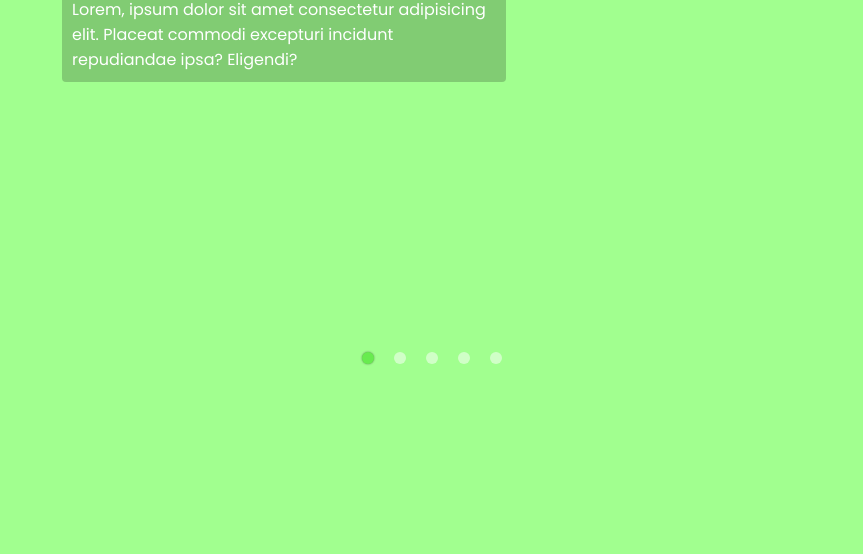
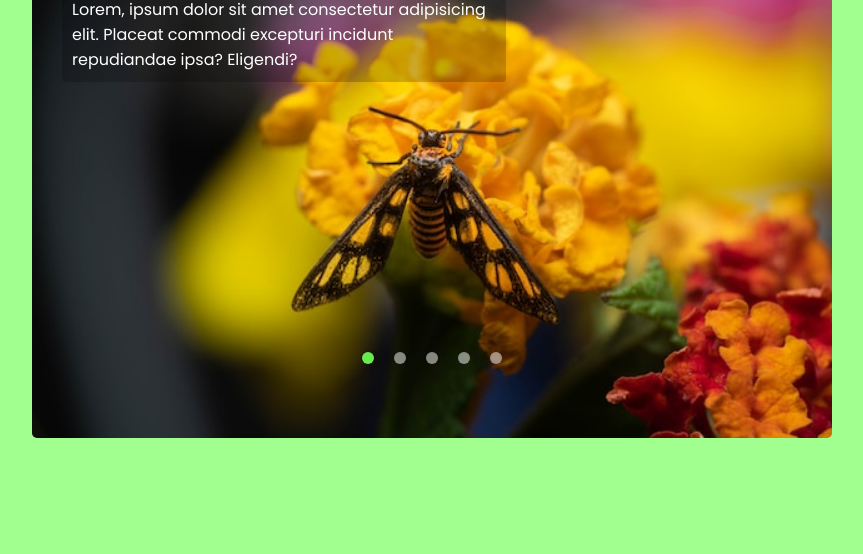
Before and after one commit to olgaemel/slider-autoplay-responsive, a plain HTML site: page index.html in a window 1280 px wide. Shown: the part 246-800 px from the top of the page, without its empty margins (208-1071 px from the left). Drawn offline with Linux system fonts and the light colour scheme; the site is published under a folder, as on GitHub Pages, so addresses that start at the root find nothing.

Commit message:
img changes

```diff
--- a/index.html
+++ b/index.html
@@ -10,7 +10,7 @@
   <body>
     <div class="img-slider">
       <div class="slide active">
-        <img src="/img/1.jpg" alt="" />
+        <img src="img/1.jpg" alt="" />
         <div class="info">
           <h2>Slide1</h2>
           <p>
@@ -21,7 +21,7 @@
       </div>
 
       <div class="slide">
-        <img src="/img/2.jpg" alt="" />
+        <img src="img/2.jpg" alt="" />
         <div class="info">
           <h2>Slide2</h2>
           <p>
@@ -31,7 +31,7 @@
         </div>
       </div>
       <div class="slide">
-        <img src="/img/3.jpg" alt="" />
+        <img src="img/3.jpg" alt="" />
         <div class="info">
           <h2>Slide3</h2>
           <p>
@@ -41,7 +41,7 @@
         </div>
       </div>
       <div class="slide">
-        <img src="/img/4.jpg" alt="" />
+        <img src="img/4.jpg" alt="" />
         <div class="info">
           <h2>Slide4</h2>
           <p>
@@ -52,7 +52,7 @@
       </div>
 
       <div class="slide">
-        <img src="/img/5.jpg" alt="" />
+        <img src="img/5.jpg" alt="" />
         <div class="info">
           <h2>Slide5</h2>
           <p>
```
